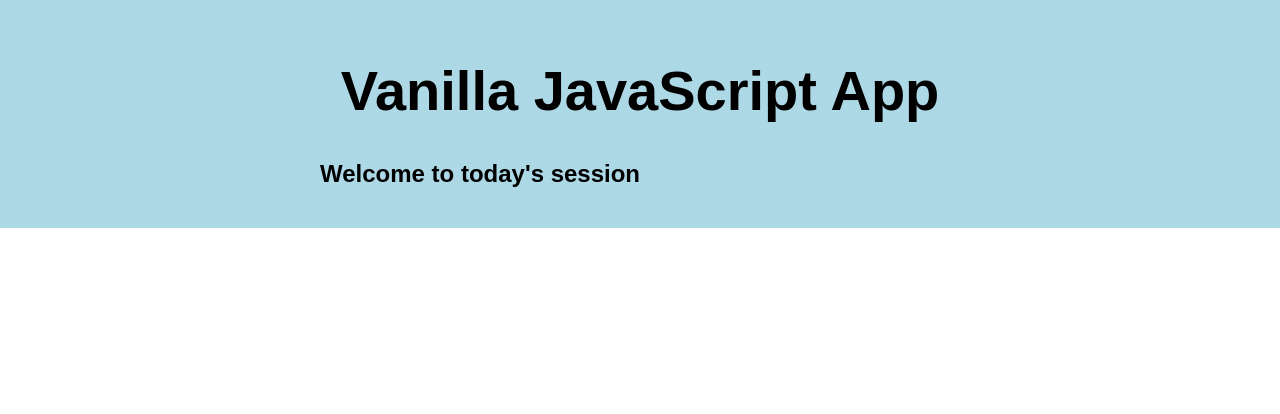
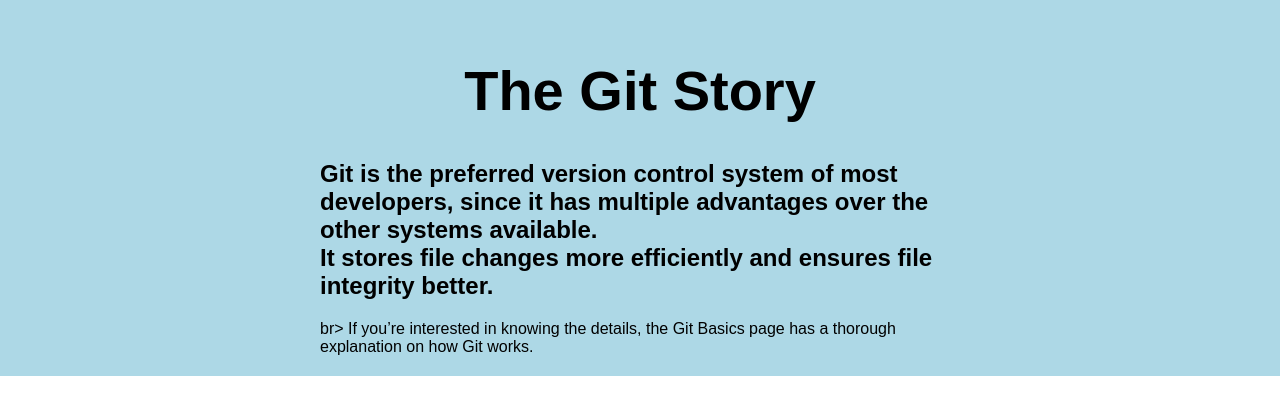
Before and after one commit to Osmanbell/my-first-static-web-app, a website: page src/index.html in a window 1280 px wide. Drawn offline with Linux system fonts and the light colour scheme.

Commit message:
Update index.html

```diff
--- a/src/index.html
+++ b/src/index.html
@@ -5,13 +5,14 @@
   <meta charset="UTF-8">
   <meta name="viewport" content="width=device-width, initial-scale=1.0">
   <link rel="stylesheet" href="styles.css">
-  <title>Vanilla JavaScript App</title>
+  <title>My Github Application</title>
 </head>
 
 <body>
   <main>
-    <h1>Vanilla JavaScript App</h1>
-    <h2>Welcome to today's session</h2>
+    <h1>The Git Story</h1>
+    <h2>Git is the preferred version control system of most developers, since it has multiple advantages over the other systems available. <br> It stores file changes more efficiently and ensures file integrity better.</h2>br> If you’re interested in knowing the details, the Git Basics page has a thorough explanation on how Git works.
+</h2>
   </main>
 </body>
 
```
